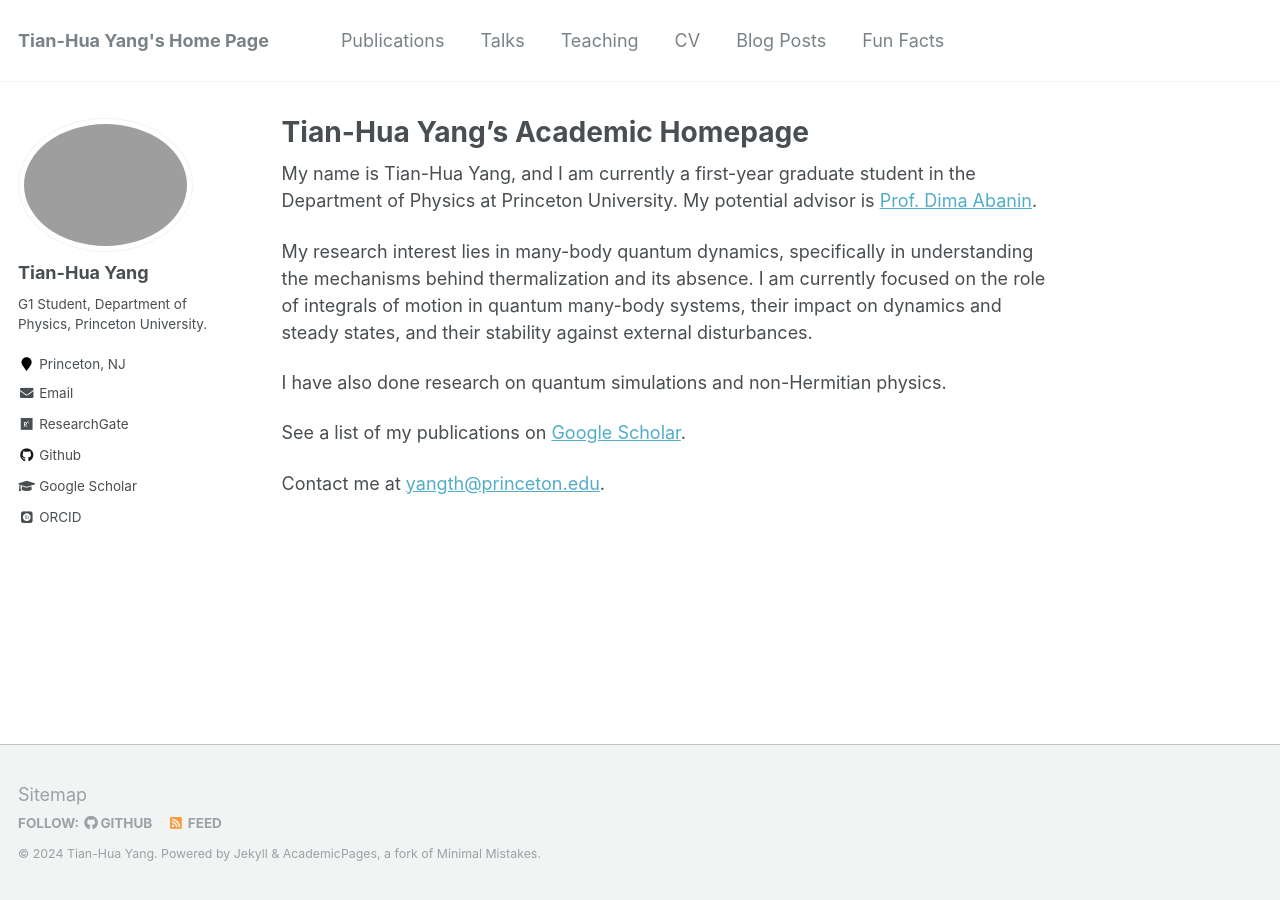
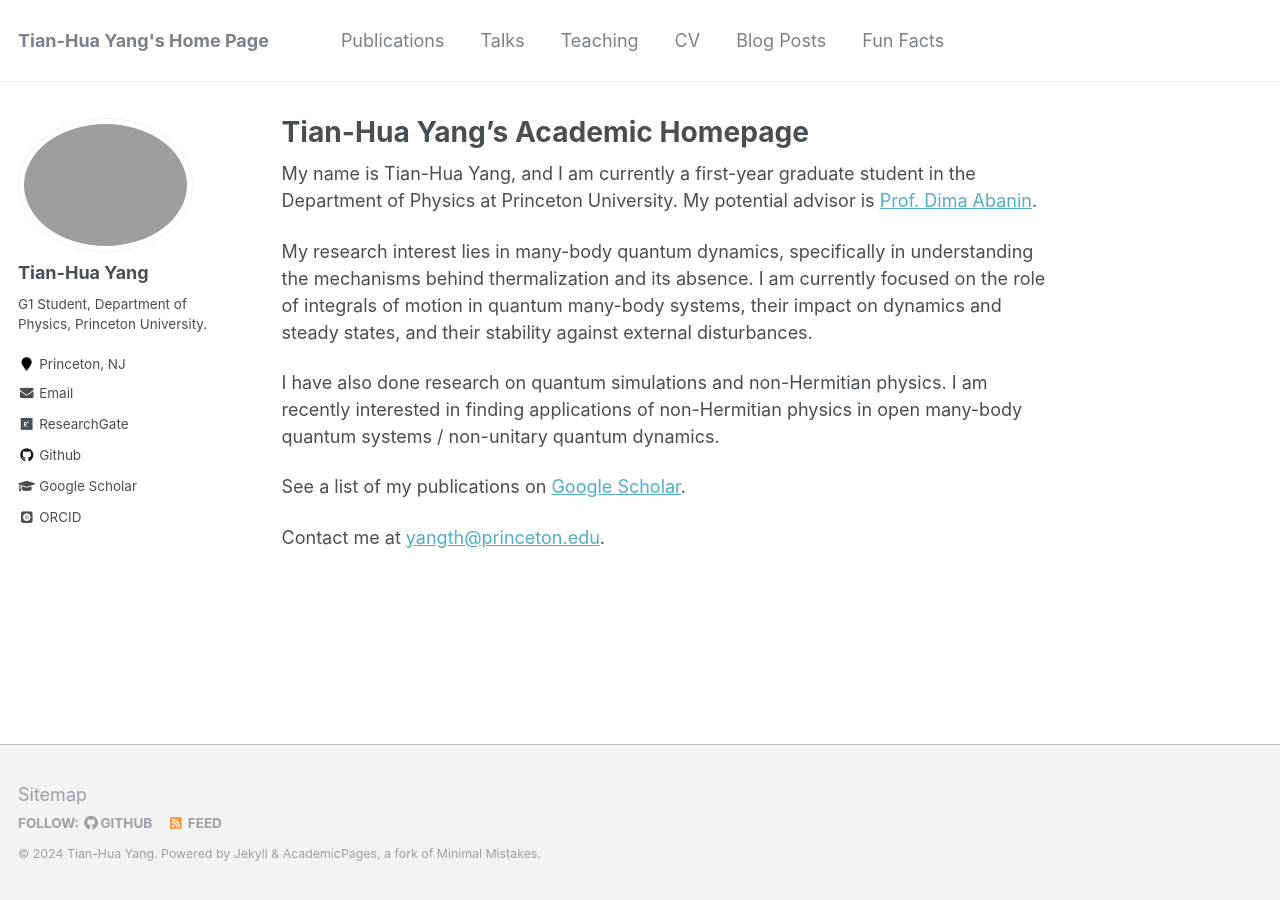
Before and after one commit to ThomasYangth/thomasyangth.github.io, a Jekyll site: the page built from _pages/about.md, in a window 1280 px wide. Built offline with Jekyll 4.4.1, drawn with Linux system fonts in a browser that asks for light colours; some web fonts are replaced.

Commit message:
Update about.md

```diff
--- a/_pages/about.md
+++ b/_pages/about.md
@@ -12,7 +12,7 @@ My name is Tian-Hua Yang, and I am currently a first-year graduate student in th
 
 My research interest lies in many-body quantum dynamics, specifically in understanding the mechanisms behind thermalization and its absence. I am currently focused on the role of integrals of motion in quantum many-body systems, their impact on dynamics and steady states, and their stability against external disturbances.
 
-I have also done research on quantum simulations and non-Hermitian physics.
+I have also done research on quantum simulations and non-Hermitian physics. I am recently interested in finding applications of non-Hermitian physics in open many-body quantum systems / non-unitary quantum dynamics.
 
 See a list of my publications on <a href="https://scholar.google.com/citations?user=MXF9R18AAAAJ&hl=en">Google Scholar</a>.
 
```
